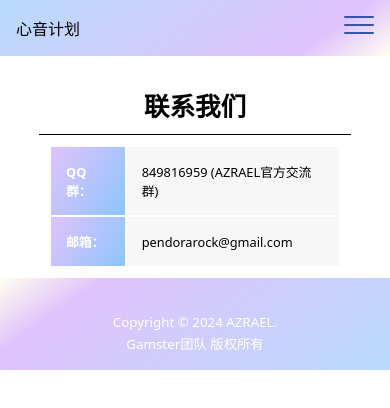
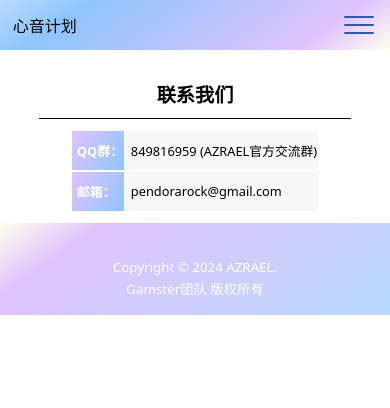
Before and after one commit to pukutk/xinyinjihua, a plain HTML site: page contact.html in a window 390 px wide. Drawn offline with Linux system fonts and the light colour scheme; a web font is replaced by a local one.

Commit message:
Update style.css

```diff
--- a/style.css
+++ b/style.css
@@ -40,7 +40,7 @@ p.privacy{
 
 .grid-contact {
   display: grid;
-  grid-template-columns: 30% 40% 30%;
+  grid-template-columns: 20% 60% 20%;
 }
 
 h1.contact{
@@ -50,7 +50,7 @@ h1.contact{
 }
 
 p.contact{
-	padding: 10px;
+	padding: 10px 0;
 }
 
 p.font-effect-neon{
@@ -64,7 +64,9 @@ table.contact{
 }
 
 th, td {
-  padding: 15px;
+  padding-top: 10px;
+  padding-bottom: 10px;
+  padding-left: 5px;
 }
 
 
@@ -160,19 +162,22 @@ nav.nav ul.item li.list a:hover {
 		grid-template-columns: 10% 80% 10%;
 	}
 	header.header-linear {
-		padding: 1rem;
-		background-image: linear-gradient(145deg, #8ec5fca0 0%, #e0c3fc 80%, #ffff1010 100%);
+		padding: 0.8rem;
+		background-image: linear-gradient(145deg, #8ec5fca0 0%, #8ec5fcff 20%, #e0c3fc 80%, #ffff1010 100%);
 	}
 	p.font-effect-neon{
 		font-size: 1rem;
+		top: 1rem;
+		left: 1rem;
 	}
 	h1.privacy,
 	h1.contact{
-		font-size: 1.6rem;
+		font-size: 1.2rem;
 	}
 	p.privacy,
 	p.contact{
 		font-size: 0.8rem;
+
 	}
 	table.contact{
 		font-size: 0.8rem;
```
